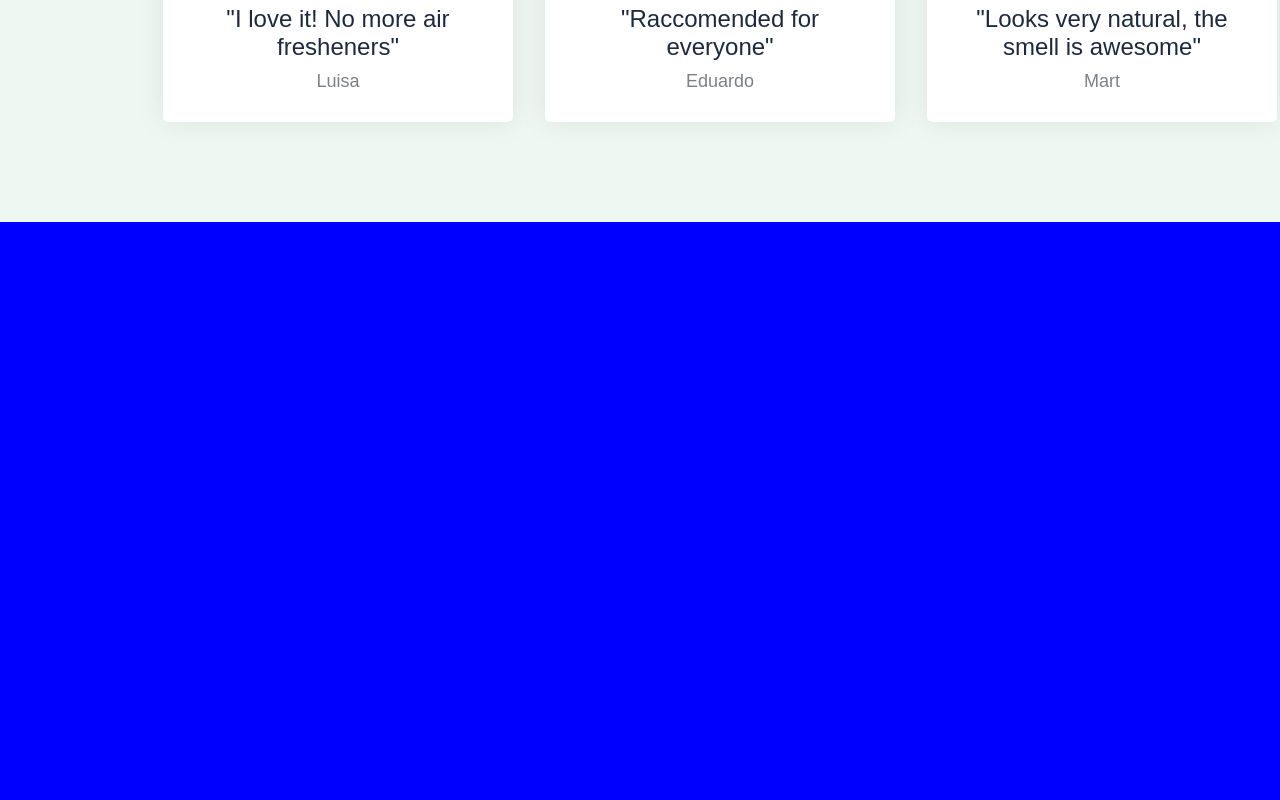
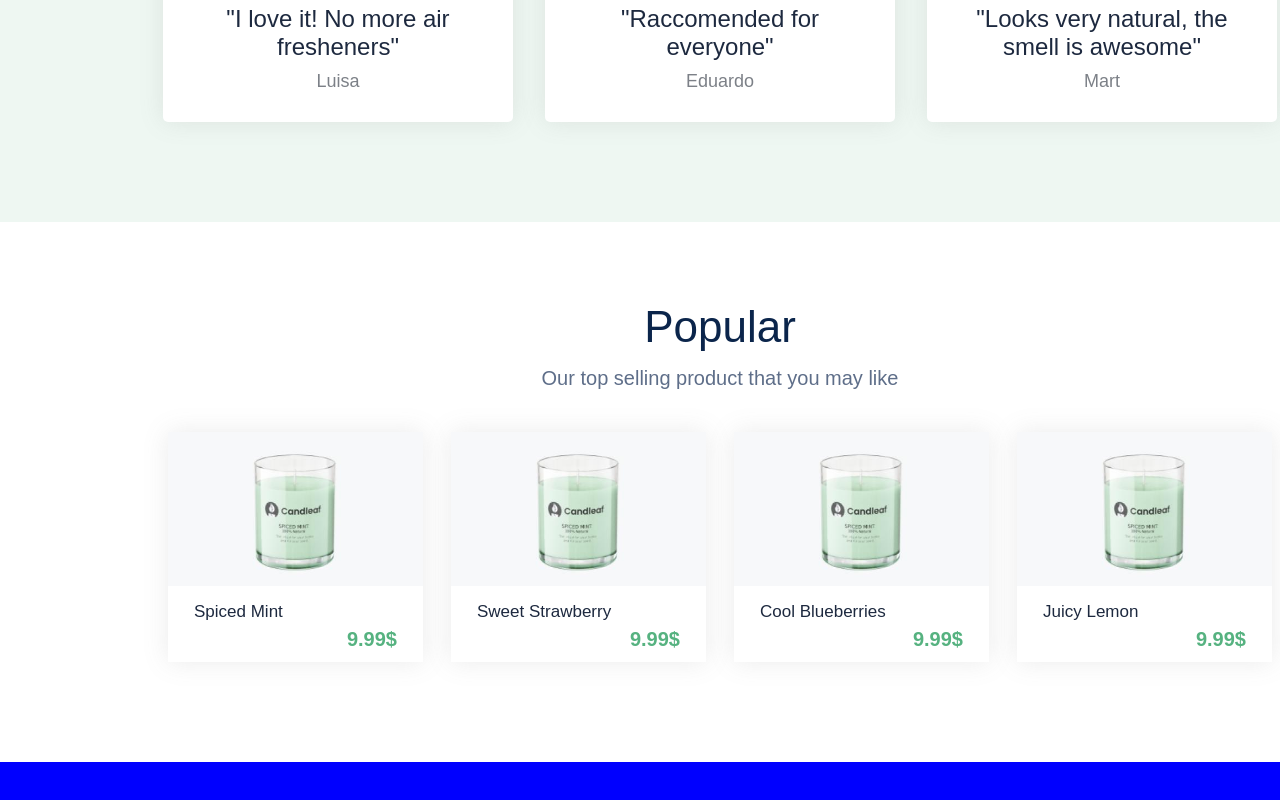
Before and after one commit to CourteousGuy/C_Development, a React (Vite) app in the folder Learning/CodePlayground/: page / in a window 1280 px wide. Shown: the part 2823-3623 px from the top of the page. Built offline with nearby package versions, Linux system fonts and the light colour scheme.

Commit message:
style: add popular section

```diff
--- a/Learning/CodePlayground/src/main.tsx
+++ b/Learning/CodePlayground/src/main.tsx
@@ -6,6 +6,7 @@ import Heading from './sections/heading/heading'
 import Products from './sections/products/products'
 import Benefits from './sections/benefits/benefits'
 import Testimonials from './sections/testimonials/testimonials'
+import Popular from './sections/popular/popular'
 
 createRoot(document.getElementById('root')!).render(
   <StrictMode>
@@ -14,6 +15,7 @@ createRoot(document.getElementById('root')!).render(
     <Products />
     <Benefits />
     <Testimonials />
+    <Popular />
     <div id="bluebox"></div>
   </StrictMode>,
 )
--- /dev/null
+++ b/Learning/CodePlayground/src/sections/popular/popular.css
@@ -0,0 +1,17 @@
+.popular {
+    width: 100%;
+    height: 460px;
+    background-color: white;
+    padding-top: 80px;
+}
+
+.popular__cardholder {
+    width: 100%;
+    display: flex;
+    flex-direction: row;
+    justify-content: center;
+    align-items: baseline;
+    & .product {
+        margin: 30px 14px;
+    }
+}
--- /dev/null
+++ b/Learning/CodePlayground/src/sections/popular/popular.tsx
@@ -0,0 +1,36 @@
+import './popular.css';
+import Header from '../../util/header/header';
+import ProductCard from '../../util/product-card/product-card';
+
+export default function Popular() {
+    return (
+        <div className='popular'>
+            <Header
+                title='Popular'
+                description='Our top selling product that you may like'
+            />
+            <div className='popular__cardholder'>
+                <ProductCard
+                    img='src\assets\images\product-image.jpg'
+                    title='Spiced Mint'
+                    price='9.99$'
+                />
+                <ProductCard
+                    img='src\assets\images\product-image.jpg'
+                    title='Sweet Strawberry'
+                    price='9.99$'
+                />
+                <ProductCard
+                    img='src\assets\images\product-image.jpg'
+                    title='Cool Blueberries'
+                    price='9.99$'
+                />
+                <ProductCard
+                    img='src\assets\images\product-image.jpg'
+                    title='Juicy Lemon'
+                    price='9.99$'
+                />
+            </div>
+        </div>
+    );
+}
```
